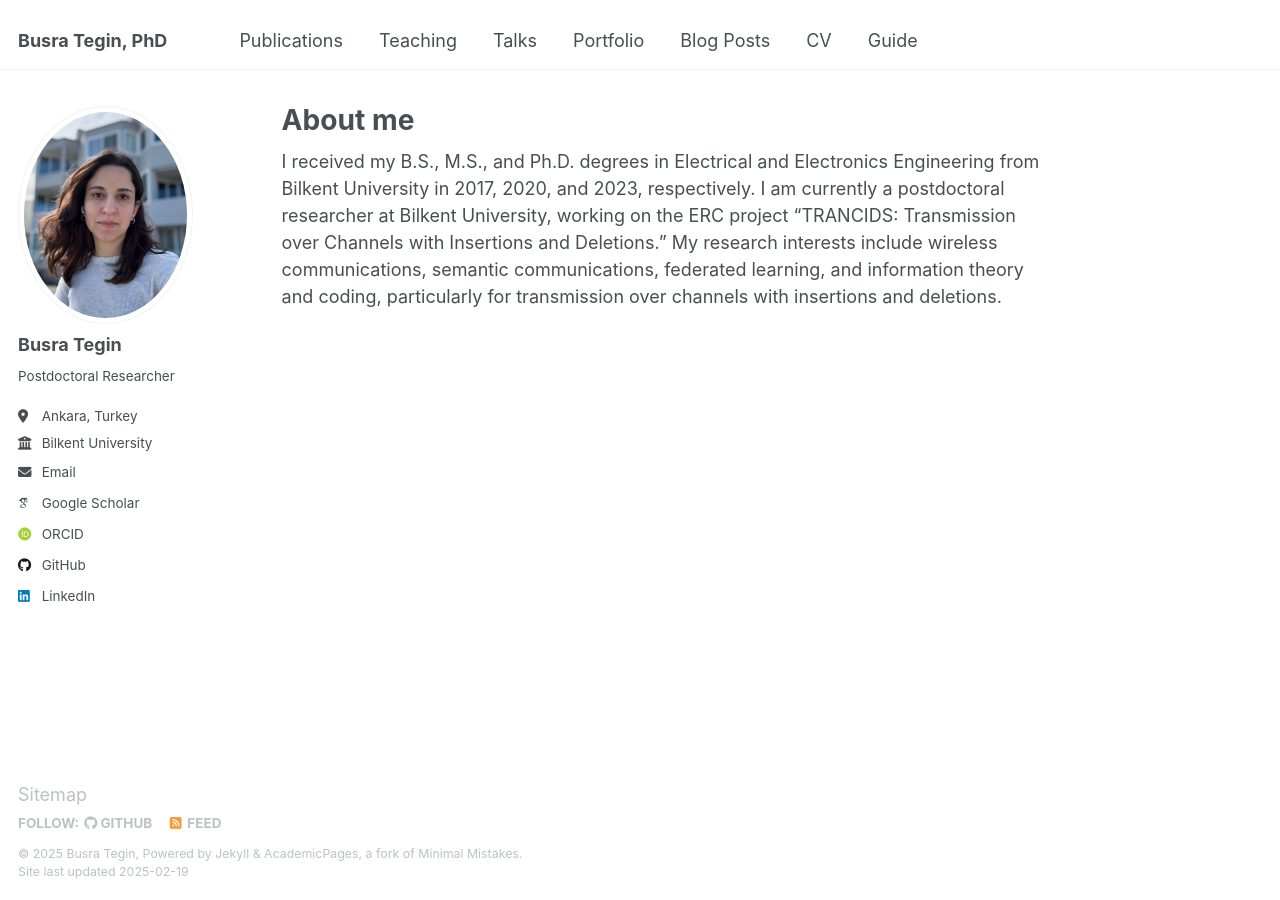
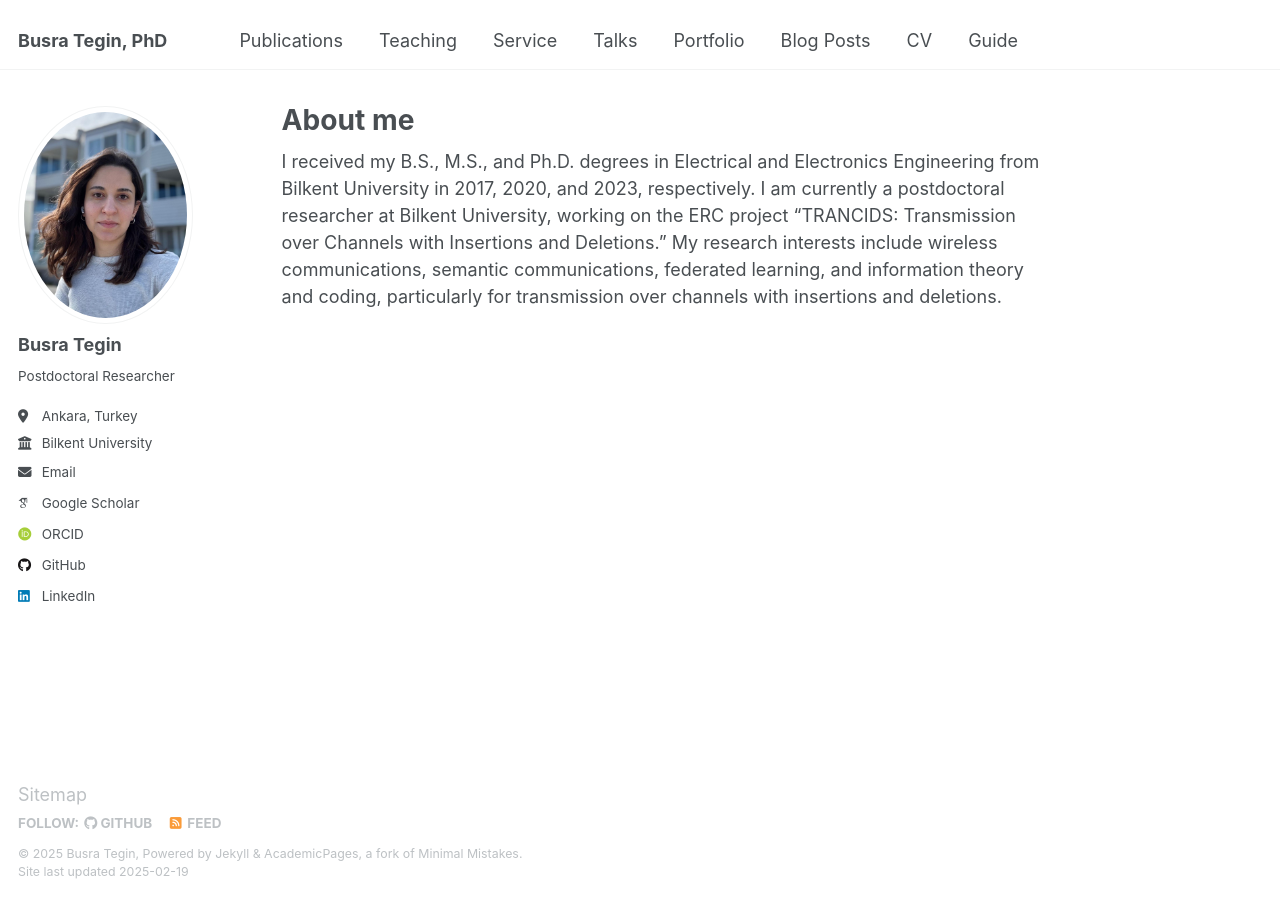
Before and after one commit to busrategin/busrategin.github.io, a Jekyll site: the page built from _pages/about.md, in a window 1280 px wide. Built offline with Jekyll 4.4.1, drawn with Linux system fonts in a browser that asks for light colours; some web fonts are replaced.

Commit message:
Update navigation.yml

```diff
--- a/_data/navigation.yml
+++ b/_data/navigation.yml
@@ -9,6 +9,9 @@ main:
     url: /publications/
 
   - title: "Teaching"
+    url: /teaching/
+
+  - title: "Service"
     url: /teaching/
 
   - title: "Talks"
```
